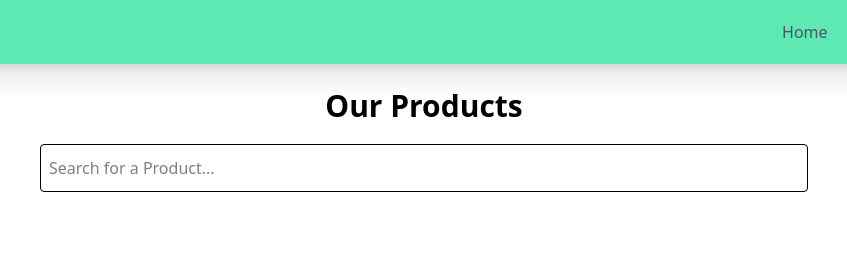
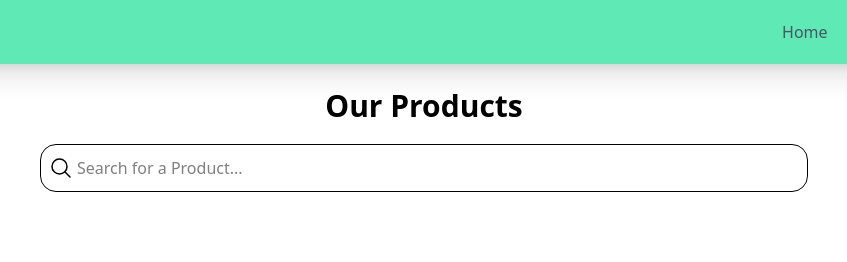
Before and after one commit to Povijayraj/Greenden-Tailwindcss-project, a plain HTML site: page product.html in a window 1280 px wide. Shown: the top 262 px of the page, 216-1063 px from the left. Drawn offline with Linux system fonts and the light colour scheme.

Commit message:
updated the file

```diff
--- a/product.html
+++ b/product.html
@@ -16,7 +16,9 @@
     <!-- Navbar Section -->
 
     <nav class="bg-emerald-300 p-4 flex items-center justify-between shadow-xl sticky top-0 z-10 ">
-        <a class="font-serif  text-2xl" href="./index.html"><h1 class="font-serif  text-2xl">GREENDEN</h1></a>
+        <a class="font-serif  text-2xl" href="./index.html">
+            <h1 class="font-serif  text-2xl">GREENDEN</h1>
+        </a>
         <svg xmlns="http://www.w3.org/2000/svg" fill="none" viewBox="0 0 24 24" stroke-width="1.5" stroke="currentColor"
             class="size-6 md:hidden">
             <path stroke-linecap="round" stroke-linejoin="round" d="M3.75 6.75h16.5M3.75 12h16.5m-16.5 5.25h16.5" />
@@ -24,27 +26,38 @@
 
         <ul class=" gap-2 text-gray-600  hidden md:flex ">
             <li>
-                <a class="hover:bg-mist-500 pt-2 pr-4 pl-4 pb-2   rounded-4xl  hover:text-white" href="./index.html">Home</a>
+                <a class="hover:bg-mist-500 pt-2 pr-4 pl-4 pb-2   rounded-4xl  hover:text-white"
+                    href="./index.html">Home</a>
             </li>
             <li>
                 <a class="hover:bg-mist-500 pt-2 pr-4 pl-4 pb-2   rounded-4xl  hover:text-white" href="#">Products</a>
             </li>
             <li>
-                <a class="hover:bg-mist-500 pt-2 pr-4 pl-4 pb-2   rounded-4xl  hover:text-white" href="./contact.html">Contact</a>
+                <a class="hover:bg-mist-500 pt-2 pr-4 pl-4 pb-2   rounded-4xl  hover:text-white"
+                    href="./contact.html">Contact</a>
             </li>
         </ul>
     </nav>
 
     <!-- Search  -->
 
-    <section class="text-center mt-6 ">
+    <section class="text-center mt-6 flex flex-col items-center">
         <h1 class="font-bold text-3xl">Our Products</h1>
-        <input class="border border-black p-2 m-5 w-3/5  h-12   rounded"  placeholder="Search for a Product..." >
+            <div class="border border-black p-2 m-5 w-3/5  h-12   rounded-2xl flex items-center gap-1">
+            <svg xmlns="http://www.w3.org/2000/svg" fill="none" viewBox="0 0 24 24" stroke-width="1.5"
+                stroke="currentColor" class="size-6">
+                <path stroke-linecap="round" stroke-linejoin="round"
+                    d="m21 21-5.197-5.197m0 0A7.5 7.5 0 1 0 5.196 5.196a7.5 7.5 0 0 0 10.607 10.607Z" />
+            </svg>
+            <input class="outline-0 w-max" placeholder="Search for a Product...">
+        </div>
+
+
     </section>
 
-<!-- Products  -->
+    <!-- Products  -->
 
- <section>
+    <section>
         <div class="grid grid-cols-2 md:grid-cols-4 mt-10 gap-2 text-center ">
             <div class="mt-5">
                 <img src="./image/bestseller-1.jpg" alt="Swiss cheese image"
@@ -106,7 +119,7 @@
 
     </section>
 
-<!-- Footer  -->
+    <!-- Footer  -->
 
     <section class="bg-emerald-300 p-5 mt-10 flex flex-col gap-10">
         <h1 class="font-medium text-4xl mt-5">GREENDEN</h1>
```
Also changed, not shown: output.css.
